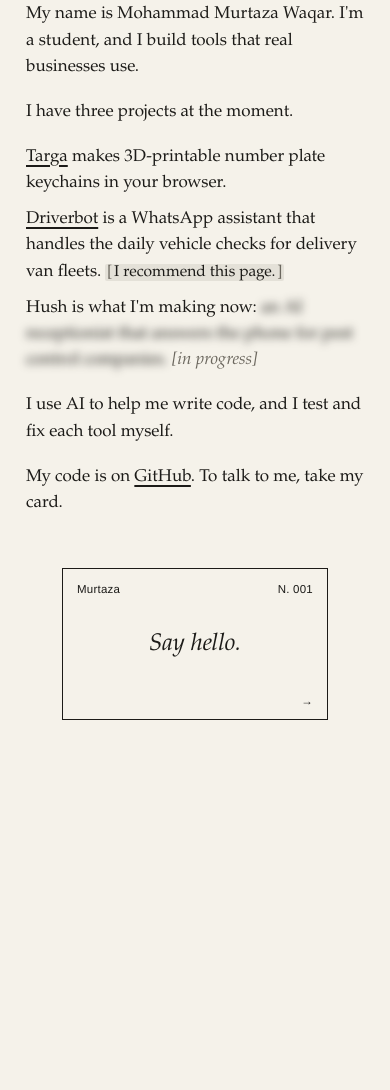
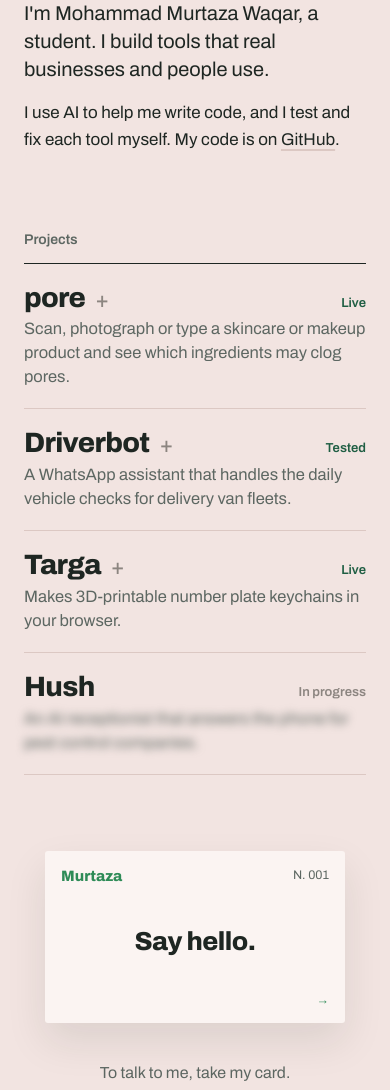
Before and after one commit to murtaza-waqar-257/portfolio, a plain HTML site: page index.html in a window 390 px wide. Shown: the part 268-1358 px from the top of the page. Before the commit the page ends 1073 px from the top, so only its background shows below. Drawn offline with Linux system fonts and the light colour scheme.

Commit message:
Restyle in pore's look and add pore as a project
Co-Authored-By: Claude Opus 5.5 <noreply@anthropic.com>
Claude-Session: https://claude.ai/code/session_01FWnBPdRkfABbxD9CNVaBcW

```diff
--- a/index.html
+++ b/index.html
@@ -1,57 +1,68 @@
 <!DOCTYPE html>
-<html lang="en">
+<html lang="en-GB">
 <head>
 <meta charset="utf-8">
 <meta name="viewport" content="width=device-width, initial-scale=1">
 <title>Mohammad Murtaza Waqar</title>
-<link rel="preconnect" href="https://fonts.googleapis.com"><link rel="preconnect" href="https://fonts.gstatic.com" crossorigin><link href="https://fonts.googleapis.com/css2?family=Pinyon+Script&display=swap" rel="stylesheet">
+<meta name="description" content="Mohammad Murtaza Waqar. A student who builds tools that real businesses and people use.">
+<meta name="theme-color" content="#f2e4e1">
+<link rel="preconnect" href="https://fonts.googleapis.com"><link rel="preconnect" href="https://fonts.gstatic.com" crossorigin>
+<link href="https://fonts.googleapis.com/css2?family=Archivo:wdth,wght@62..125,400..800&display=swap" rel="stylesheet">
 <style>
-  :root{--bg:#f5f2ea;--ink:#1c1b18;--mute:#6b675e;--hair:#d8d3c6;--green:#1f3b2e;--card:#fffdf7}
+  :root{--blush:#f2e4e1;--petal:#fbf4f2;--line:#dcc8c3;--sea:#2e8b57;--sea-deep:#1f5e43;--ink:#1e2622;--muted:#5d6762;--high:#a1443a;--stone:#8c8580;--r:3px}
   *{box-sizing:border-box;margin:0;padding:0}
-  body{background:var(--bg);color:var(--ink);font:18px/1.55 "Iowan Old Style","Palatino Linotype",Palatino,"Book Antiqua",Georgia,serif;-webkit-font-smoothing:antialiased;font-feature-settings:"onum" 1}
-  ::selection{background:var(--green);color:var(--bg)}
-  main{max-width:31em;margin:0 auto;padding:7vh 26px 10vh;animation:arrive 1.1s ease both}
-  @keyframes arrive{from{opacity:0;transform:translateY(8px)}to{opacity:1;transform:none}}
-  a,button.p{color:inherit;font:inherit;background:none;border:0;cursor:pointer;text-decoration:underline;text-decoration-thickness:1.5px;text-underline-offset:4px;text-decoration-color:var(--ink);transition:text-decoration-color .2s}
-  a:hover,button.p:hover,button.p[aria-expanded=true]{text-decoration-color:var(--green);color:var(--green)}
-  h1{font:inherit;font-weight:400}
-  button.p{padding:6px 0;margin:-6px 0}
-  a.rec{text-decoration:none;background:#e4e1d8;padding:.05em .1em;border-radius:2px;font-size:.92em;white-space:nowrap;transition:background .2s}
-  a.rec:before{content:"[";color:var(--mute);margin-right:.12em}
-  a.rec:after{content:"]";color:var(--mute);margin-left:.12em}
-  a.rec:hover{background:#d6d2c6;color:var(--ink)}
-  .mono{font:34px/1 "Pinyon Script","Snell Roundhand","Apple Chancery",cursive;color:var(--ink);text-decoration:none;letter-spacing:.02em;padding:4px 2px}
-  .mono:hover{color:var(--green)}
-  .head{display:flex;justify-content:space-between;align-items:center;padding-bottom:14px;border-bottom:3px double var(--hair);margin-bottom:9vh}
-  .date{font-size:13px;color:var(--mute);font-variant:small-caps;letter-spacing:.08em}
-  .hello{font-style:italic;font-size:30px;line-height:1.2;margin-bottom:.5em}
-  .ps{margin-top:2.2em;font-style:italic;color:var(--mute);font-size:16px}
-  .sign{margin-top:2.4em;font-style:italic;font-size:22px}
-  /* calling card */
-  .cardwrap{perspective:700px;margin:3.4em 0 0;display:flex;justify-content:center}
-  .calling{display:block;width:min(300px,100%);aspect-ratio:1.75;background:var(--card);border:1px solid var(--hair);text-decoration:none;color:var(--ink);
-    display:flex;flex-direction:column;align-items:center;justify-content:center;gap:6px;transform:rotate(-2.5deg);transition:transform .5s ease,box-shadow .5s;
-    box-shadow:0 1px 0 #fff inset,0 10px 24px rgba(50,40,20,.10),0 2px 4px rgba(50,40,20,.08)}
-  .calling:hover{color:var(--ink);box-shadow:0 1px 0 #fff inset,0 18px 34px rgba(50,40,20,.14),0 2px 4px rgba(50,40,20,.08)}
-  .calling .n{font-variant:small-caps;letter-spacing:.14em;font-size:17px}
-  .calling .r{width:28px;border-top:1px solid var(--green)}
-  .calling .t{font-style:italic;font-size:14px;color:var(--mute)}
-  .calling .c{font-size:12.5px;color:var(--green);margin-top:8px;letter-spacing:.04em}
-  .who{color:var(--mute)}
-  p+p{margin-top:1.1em}
-  .gap{height:2.2em}
-  .brk{display:block;height:.55em}
-  .blur{filter:blur(4.5px);user-select:none;-webkit-user-select:none;pointer-events:none}
-  .wip{font-style:italic;color:var(--mute);white-space:nowrap}
+  html{-webkit-text-size-adjust:100%}
+  body{background:var(--blush);color:var(--ink);font:18px/1.55 Archivo,"Helvetica Neue",Arial,sans-serif;-webkit-font-smoothing:antialiased}
+  ::selection{background:var(--sea);color:var(--petal)}
+  main{max-width:34em;margin:0 auto;padding:6vh 24px 8vh}
+  a{color:inherit;text-decoration:underline;text-decoration-thickness:1.5px;text-underline-offset:4px;text-decoration-color:var(--line);transition:text-decoration-color .2s,color .2s}
+  a:hover{color:var(--sea-deep);text-decoration-color:var(--sea)}
+  .bar{display:flex;justify-content:space-between;align-items:baseline;padding-bottom:16px;border-bottom:1px solid var(--line)}
+  .bar .mw{font-weight:800;font-variation-settings:"wdth" 112;font-size:20px;letter-spacing:-.02em;color:var(--sea);text-decoration:none}
+  .bar .hello{font-size:15px;color:var(--muted)}
+  .mark{font-weight:800;font-variation-settings:"wdth" 112;font-size:clamp(64px,19vw,116px);line-height:.9;letter-spacing:-.045em;color:var(--sea);margin:9vh 0 26px}
+  .lede{font-size:22px;line-height:1.4;max-width:24em}
+  p+p{margin-top:1em}
+  h2{font-size:14px;font-weight:600;color:var(--muted);margin:9vh 0 0;padding-bottom:12px;border-bottom:1px solid var(--ink)}
+
+  /* project list */
+  .projects{list-style:none}
+  .projects>li{border-bottom:1px solid var(--line)}
+  .row{display:grid;grid-template-columns:1fr auto;gap:4px 18px;align-items:baseline;width:100%;padding:20px 0;background:none;border:0;color:inherit;font:inherit;text-align:left;cursor:pointer}
+  .row .n{font-weight:800;font-variation-settings:"wdth" 112;font-size:32px;line-height:1;letter-spacing:-.025em;transition:color .2s}
+  .row .s{font-size:13px;font-weight:600;color:var(--sea-deep);white-space:nowrap}
+  .row .s.wip{color:var(--stone)}
+  .row .d{grid-column:1/-1;color:var(--muted);font-size:16.5px;line-height:1.45;max-width:30em}
+  .row:hover .n,.row[aria-expanded=true] .n{color:var(--sea)}
+  .row .n:after{content:"+";display:inline-block;margin-left:10px;font-weight:500;font-size:22px;color:var(--stone);transition:transform .3s}
+  .row[aria-expanded=true] .n:after{transform:rotate(45deg)}
+  .row.static{cursor:default}.row.static .n:after{content:none}.row.static:hover .n{color:var(--ink)}
+  .blur{filter:blur(4.5px);user-select:none;-webkit-user-select:none}
 
   /* drawers */
   .drawer{display:grid;grid-template-rows:0fr;transition:grid-template-rows .45s ease}
   .drawer.open{grid-template-rows:1fr}
   .drawer>div{overflow:hidden}
-  .card{margin:1.3em 0 .4em;padding:22px 0 20px;border-top:1px solid var(--hair);border-bottom:1px solid var(--hair);font-size:15.5px;line-height:1.55}
-  .card .demo{min-height:120px;display:grid;place-items:center;margin-bottom:16px}
-  .card .meta{color:var(--mute);font-size:13.5px;margin-top:10px}
-  .card .meta a{color:var(--ink)}
+  .card{margin:0 0 24px;padding:24px 20px 20px;background:var(--petal);border-radius:var(--r);font-size:16px;line-height:1.55}
+  .card .demo{min-height:120px;display:grid;place-items:center;margin-bottom:18px}
+  .card .meta{color:var(--muted);font-size:13.5px;margin-top:12px}
+  .card .go{display:inline-block;margin-top:16px;font-weight:700;color:var(--sea-deep);text-decoration:none;border-bottom:1.5px solid var(--sea);padding-bottom:1px}
+  .card .go:hover{color:var(--sea)}
+
+  /* pore preview */
+  .pore{width:100%;max-width:330px;background:var(--blush);border-radius:var(--r);padding:20px 18px}
+  .pore .pm{font-weight:800;font-variation-settings:"wdth" 112;font-size:26px;letter-spacing:-.03em;color:var(--sea);line-height:1}
+  .samples{display:flex;gap:6px;flex-wrap:wrap;margin:14px 0 16px}
+  .samples button{font:600 13px/1 Archivo,sans-serif;color:var(--ink);background:transparent;border:1.5px solid var(--ink);border-radius:20px;padding:7px 11px;cursor:pointer}
+  .samples button[aria-pressed=true]{background:var(--ink);color:var(--petal)}
+  .verdict{display:flex;align-items:baseline;gap:12px}
+  .verdict b{font-weight:800;font-variation-settings:"wdth" 112;font-size:54px;line-height:.9;color:var(--high);transition:color .3s}
+  .verdict.clear b{color:var(--sea)}
+  .verdict span{font-size:15px;line-height:1.35;max-width:14em}
+  .glance{display:flex;gap:3px;height:12px;border-radius:var(--r);overflow:hidden;margin-top:16px}
+  .glance i{transition:flex-grow .5s ease;min-width:4px}
+  .legend{display:flex;flex-wrap:wrap;gap:4px 14px;margin-top:10px;font-size:13px;color:var(--muted)}
+  .legend span:before{content:"";display:inline-block;width:9px;height:9px;border-radius:2px;margin-right:6px;background:var(--c)}
 
   /* Targa — type a plate, then open it in the real app */
   .kcwrap{width:100%;text-align:center}
@@ -83,59 +94,85 @@
   .shadow{position:absolute;left:50%;bottom:14px;width:240px;height:16px;margin-left:-120px;border-radius:50%;background:radial-gradient(closest-side,rgba(40,30,15,.28),transparent);pointer-events:none}
   .fields{display:flex;justify-content:center;gap:16px;margin-top:2px}
   .fields label{display:flex;flex-direction:column;align-items:center}
-  .fields input{border:0;border-bottom:1px solid var(--ink);outline:0;background:transparent;text-align:center;text-transform:uppercase;font:600 18px/1.7 "Helvetica Neue",Arial,sans-serif;letter-spacing:.08em;color:var(--ink);border-radius:0;width:2.6em}
+  .fields input{border:0;border-bottom:1px solid var(--ink);outline:0;background:transparent;text-align:center;text-transform:uppercase;font:600 18px/1.7 Archivo,"Helvetica Neue",Arial,sans-serif;letter-spacing:.08em;color:var(--ink);border-radius:0;width:2.6em}
   .fields #plateIn{width:7.6em}
-  .fields input:focus{border-color:var(--green)}
-  .fields span{font-size:11.5px;color:var(--mute);font-variant:small-caps;letter-spacing:.08em;margin-top:3px}
+  .fields input:focus{border-color:var(--sea)}
+  .fields span{font-size:11.5px;color:var(--mute);letter-spacing:.02em;margin-top:3px}
   .tip{font-size:12.5px;color:var(--mute);margin-top:12px}
-  .make{display:block;padding:12px 0;margin:2px auto 0;font:italic 16px/1 "Iowan Old Style","Palatino Linotype",Palatino,Georgia,serif;color:var(--ink);text-align:center}
+  .make{display:block;padding:12px 0;margin:2px auto 0;font:600 16px/1 Archivo,sans-serif;color:var(--ink);text-align:center;text-decoration:none}
   .make span{border-bottom:1px solid var(--ink);padding-bottom:1px}
-  .make:hover span{color:var(--green);border-color:var(--green)}
+  .make:hover span{color:var(--sea);border-color:var(--sea)}
 
-  /* Driver Bot — messages typing */
-  .chat{width:100%;max-width:300px;font:14px/1.35 "Helvetica Neue",Arial,sans-serif}
-  .msg{padding:6px 10px;border-radius:12px;margin:5px 0;width:fit-content;max-width:85%;opacity:0;transform:translateY(4px);transition:opacity .2s ease-out,transform .2s ease-out}
+
+  /* Driverbot chat */
+  .chat{width:100%;max-width:300px;font:14px/1.35 Archivo,"Helvetica Neue",Arial,sans-serif}
+  .msg{padding:7px 11px;border-radius:12px;margin:5px 0;width:fit-content;max-width:85%;opacity:0;transform:translateY(4px);transition:opacity .2s ease-out,transform .2s ease-out}
   .msg.show{opacity:1;transform:none}
-  .msg.bot{background:#ebe9e3}
-  .msg.drv{background:var(--ink);color:var(--bg);margin-left:auto}
-  .dots span{display:inline-block;width:5px;height:5px;border-radius:50%;background:var(--mute);margin:0 1.5px;animation:d 1s infinite}
+  .msg.bot{background:#efe4e1}
+  .msg.drv{background:var(--sea-deep);color:var(--petal);margin-left:auto}
+  .dots span{display:inline-block;width:5px;height:5px;border-radius:50%;background:var(--muted);margin:0 1.5px;animation:d 1s infinite}
   .dots span:nth-child(2){animation-delay:.15s}.dots span:nth-child(3){animation-delay:.3s}
   @keyframes d{50%{opacity:.2}}
 
-  :focus-visible{outline:2px solid var(--green);outline-offset:3px;border-radius:2px}
-  .fields input:focus-visible{outline:0;border-bottom:2px solid var(--green)}
-  @media (prefers-reduced-motion:reduce){main{animation:none}.drawer,.msg,.calling,a,button.p{transition:none}.dots span{animation:none}}
-  footer{margin-top:3.2em;display:flex;justify-content:space-between;font-size:14px;color:var(--mute)}
+  /* calling card */
+  .cardwrap{perspective:700px;margin:9vh 0 0;display:flex;justify-content:center}
+  .calling{position:relative;display:block;width:min(300px,100%);aspect-ratio:1.75;background:var(--petal);border-radius:var(--r);text-decoration:none;color:var(--ink);transition:transform .5s ease,box-shadow .5s;box-shadow:0 18px 40px rgba(30,38,34,.10)}
+  .calling:hover{color:var(--ink);box-shadow:0 24px 50px rgba(30,38,34,.14)}
+  .calling span{position:absolute;font-size:12.5px}
+  .calling .tl{left:16px;top:14px;font-weight:800;font-variation-settings:"wdth" 112;color:var(--sea);font-size:15px}
+  .calling .tr{right:16px;top:15px;color:var(--muted)}
+  .calling .mid{left:50%;top:52%;transform:translate(-50%,-50%);white-space:nowrap;font-weight:800;font-variation-settings:"wdth" 112;font-size:26px;letter-spacing:-.02em}
+  .calling .br{right:16px;bottom:12px;color:var(--sea)}
+  .after{margin-top:2.4em;color:var(--muted);font-size:16px;text-align:center}
+  footer{margin-top:7vh;padding-top:16px;border-top:1px solid var(--line);font-size:13px;font-weight:500;font-variation-settings:"wdth" 112;letter-spacing:.06em;color:#9a908c}
 
-  @media (max-width:520px){body{font-size:17px}main{padding-top:10vh}}
-  .calling.v{transform:none;font:12px/1.4 "Helvetica Neue",Helvetica,Arial,sans-serif;letter-spacing:.02em;position:relative;align-items:stretch;justify-content:flex-start;gap:0}
-  .v .tl,.v .tr,.v .bl,.v .br{position:absolute}.v .tl{left:18px;top:16px}.v .tr{right:18px;top:16px}.v .bl{left:18px;bottom:14px}.v .br{right:18px;bottom:14px}
-  .v2{background:#141412!important;color:#e9e5da!important;border:0!important;box-shadow:0 16px 30px rgba(0,0,0,.22)!important}
-  .v2 .tr{color:#77736a}.v2 .bl{font-size:13px}
-  .v3{background:transparent!important;border:1px solid var(--ink)!important;box-shadow:none!important}
-  .v3 .mid{position:absolute;left:50%;top:50%;transform:translate(-50%,-50%);white-space:nowrap;font:italic 24px "Iowan Old Style","Palatino Linotype",Palatino,Georgia,serif;letter-spacing:0}
-  .v3:hover{background:var(--card)!important}
-  .v4{aspect-ratio:auto!important;width:min(290px,100%)!important;background:#fff!important;border:0!important;padding:16px 18px 18px;display:block!important;line-height:1.5!important;box-shadow:0 1px 0 var(--hair),0 8px 18px rgba(50,40,20,.08)!important}
-  .v4 b{font-weight:700;font-size:14px;display:block}.v4 i{font-size:14px}.v4 small{display:block;color:#6f6b62;margin-top:6px;font-size:11.5px}
-  .calling.v3{width:266px!important;font-size:11.5px}
-  .v3 .tl{left:14px;top:12px}.v3 .tr{right:14px;top:12px}.v3 .br{right:14px;bottom:10px}
-  .cardwrap{margin-top:3em!important}
+  :focus-visible{outline:2px solid var(--sea);outline-offset:3px;border-radius:2px}
+  .fields input:focus-visible{outline:0;border-bottom:2px solid var(--sea)}
+  @media (max-width:520px){body{font-size:17px}.lede{font-size:20px}.row .n{font-size:28px}}
+  @media (prefers-reduced-motion:reduce){*{animation:none!important;transition:none!important}}
 </style>
 </head>
 <body>
 <main>
-  <div class="head"><a class="mono" href="index.html" aria-label="Mohammad Murtaza Waqar, home">M.W.</a></div>
+  <div class="bar"><a class="mw" href="index.html" aria-label="Mohammad Murtaza Waqar, home">M.W.</a><span class="hello" id="hello">Good evening.</span></div>
 
-  <h1 class="hello" id="hello">Good evening.</h1>
-  <p>My name is Mohammad Murtaza Waqar. I'm a student, and I build tools that real businesses use.</p>
+  <h1 class="mark">murtaza.</h1>
+  <p class="lede">I'm Mohammad Murtaza Waqar, a student. I build tools that real businesses and people use.</p>
+  <p>I use AI to help me write code, and I test and fix each tool myself. My code is on <a href="https://github.com/murtaza-waqar-257" target="_blank" rel="noopener">GitHub</a>.</p>
 
-  <p>I have three projects at the moment.</p>
-
-  <p><button class="p" data-d="targa" aria-expanded="false">Targa</button> makes 3D-printable number plate keychains in your browser.<span class="brk"></span>
-     <button class="p" data-d="driver" aria-expanded="false">Driverbot</button> is a WhatsApp assistant that handles the daily vehicle checks for delivery van fleets. <a class="rec" href="driver-bot.html">I recommend this page.</a><span class="brk"></span>
-     Hush is what I'm making now: <span class="blur" aria-hidden="true">an AI receptionist that answers the phone for pest control companies.</span> <span class="wip">[in progress]</span></p>
-
-  <div class="drawer" id="targa"><div><div class="card">
+  <h2>Projects</h2>
+  <ul class="projects">
+    <li>
+      <button class="row" data-d="pore" aria-expanded="false" aria-controls="pore"><span class="n">pore</span><span class="s">Live</span><span class="d">Scan, photograph or type a skincare or makeup product and see which ingredients may clog pores.</span></button>
+      <div class="drawer" id="pore"><div><div class="card">
+        <div class="demo"><div class="pore" aria-label="Preview of a pore result">
+          <div class="pm">pore</div>
+          <div class="samples" role="group" aria-label="Sample products">
+            <button type="button" data-s="0" aria-pressed="true">Cleansing balm</button>
+            <button type="button" data-s="1" aria-pressed="false">Gel moisturiser</button>
+            <button type="button" data-s="2" aria-pressed="false">Foundation</button>
+          </div>
+          <div class="verdict" id="pv"><b id="pn">3</b><span id="pt">ingredients may clog pores.</span></div>
+          <div class="glance" id="pg"><i style="background:var(--high)"></i><i style="background:var(--stone)"></i><i style="background:var(--sea)"></i><i style="background:#b8aeab"></i></div>
+          <div class="legend" id="pl"></div>
+        </div></div>
+        <p>It reads the barcode, a photo of the pack or a typed list. Then it checks every ingredient against a list I researched from lab studies. If a product isn't in the open database, it finds the ingredients on the web by itself. Free, with no ads and no sign-up.</p>
+        <p class="meta">JavaScript, Vercel functions, Claude (vision and web search), Open Beauty Facts</p>
+        <a class="go" href="https://pore-omega.vercel.app" target="_blank" rel="noopener">Open pore ↗</a>
+      </div></div></div>
+    </li>
+    <li>
+      <button class="row" data-d="driver" aria-expanded="false" aria-controls="driver"><span class="n">Driverbot</span><span class="s">Tested</span><span class="d">A WhatsApp assistant that handles the daily vehicle checks for delivery van fleets.</span></button>
+      <div class="drawer" id="driver"><div><div class="card">
+        <div class="demo"><div class="chat" id="chat"></div></div>
+        <p>Drivers do not need a new app. The bot asks for photos of the van and the load. It reads the ETA from a screenshot. It uses GPS to tell the office when the van arrives.</p>
+        <p class="meta">Python, Flask, Claude, WhatsApp Cloud API, Geotab, Supabase</p>
+        <a class="go" href="driver-bot.html">See the full page and try the demo</a>
+      </div></div></div>
+    </li>
+    <li>
+      <button class="row" data-d="targa" aria-expanded="false" aria-controls="targa"><span class="n">Targa</span><span class="s">Live</span><span class="d">Makes 3D-printable number plate keychains in your browser.</span></button>
+      <div class="drawer" id="targa"><div><div class="card">
     <form class="demo" id="plateForm">
       <div class="kcwrap">
         <div class="scene" id="scene" aria-label="3D keychain preview. Drag to turn it.">
@@ -158,28 +195,28 @@
           <label><input id="yearIn" value="08" maxlength="2" inputmode="numeric" aria-label="Year" autocomplete="off"><span>Year</span></label>
         </div>
         <p class="tip">Change the plate. Flick the keychain to spin it.</p>
-        <a class="make" id="make" href="https://waqarmmurtaza-dev.github.io/hiway-keychain/?targa=AB%20123%20CD" target="_blank" rel="noopener"><span>Make the file for a 3D printer ↗</span></a>
+        <a class="make" id="make" href="https://waqarmmurtaza-dev.github.io/hiway-keychain/?targa=AB%20123%20CD" target="_blank" rel="noopener"><span>Make the file for a 3D printer</span> ↗</a>
       </div>
     </form>
-    You type an Italian number plate. The web app makes a 3D model of the keychain. You can send the file directly to a 3D printer.
-    <p class="meta">JavaScript, Three.js, 3MF. Live.</p>
+    <p>You type an Italian number plate. The web app makes a 3D model of the keychain. You can send the file directly to a 3D printer.</p>
+    <p class="meta">JavaScript, Three.js, 3MF</p>
   </div></div></div>
 
-  <div class="drawer" id="driver"><div><div class="card">
-    <div class="demo"><div class="chat" id="chat"></div></div>
-    Drivers do not need a new app. The bot asks for photos of the van and the load. It reads the ETA from a screenshot. It uses GPS to tell the office when the van arrives.
-    <p class="meta">Python, Flask, Claude, WhatsApp Cloud API, Geotab, Supabase. Built and tested. <a href="driver-bot.html">See the full page and try the demo →</a></p>
-  </div></div></div>
 
-  <p style="margin-top:1.1em">I use AI to help me write code, and I test and fix each tool myself.</p>
+    </li>
+    <li>
+      <div class="row static"><span class="n">Hush</span><span class="s wip">In progress</span><span class="d"><span class="blur" aria-hidden="true">An AI receptionist that answers the phone for pest control companies.</span></span></div>
+    </li>
+  </ul>
 
-  <p>My code is on <a href="https://github.com/murtaza-waqar-257" target="_blank" rel="noopener">GitHub</a>. To talk to me, take my card.</p>
+  <div class="cardwrap"><a class="calling" id="calling" href="about.html"><span class="tl">Murtaza</span><span class="tr">N. 001</span><span class="mid">Say hello.</span><span class="br">→</span></a></div>
+  <p class="after">To talk to me, take my card.</p>
 
-
-  <div class="cardwrap"><a class="calling v v3" id="calling" href="about.html"><span class="tl">Murtaza</span><span class="tr">N. 001</span><span class="mid">Say hello.</span><span class="br">→</span></a></div>
+  <footer>made by murtaza.</footer>
 </main>
 
 <script>
+
   // a host greets you by the hour
   const now=new Date(), h=now.getHours();
   document.getElementById('hello').textContent=(h<5?'Good evening.':h<12?'Good morning.':h<18?'Good afternoon.':'Good evening.');
@@ -188,7 +225,7 @@
   cc.addEventListener('pointermove',e=>{const r=cc.getBoundingClientRect(),x=(e.clientX-r.left)/r.width-.5,y=(e.clientY-r.top)/r.height-.5;cc.style.transform=`rotateY(${x*14}deg) rotateX(${-y*14}deg)`});
   cc.addEventListener('pointerleave',()=>cc.style.transform='');
 
-  const btns=[...document.querySelectorAll('button.p')];
+  const btns=[...document.querySelectorAll('button.row')];
   let chatTimer=[];
 
   btns.forEach(b=>b.addEventListener('click',()=>{
@@ -244,6 +281,22 @@
     });
   }
   function add(c,who,txt){const m=document.createElement('div');m.className='msg '+who;m.textContent=txt;c.appendChild(m);requestAnimationFrame(()=>m.classList.add('show'))}
+
+  // pore: three sample products, coloured like the real results page
+  const SAMPLES=[
+    {n:3,t:'ingredients may clog pores.',parts:[3,1,9,4]},
+    {n:0,t:'Nothing in this product is known to clog pores.',parts:[0,0,12,3]},
+    {n:1,t:'ingredient may clog pores.',parts:[1,2,14,6]}];
+  const LABELS=[['may clog pores','var(--high)'],['weak warnings','var(--stone)'],['safe for pores','var(--sea)'],['no rating yet','#b8aeab']];
+  function showSample(i){
+    const s=SAMPLES[i]; document.getElementById('pn').textContent=s.n; document.getElementById('pt').textContent=s.t;
+    document.getElementById('pv').classList.toggle('clear',s.n===0);
+    [...document.getElementById('pg').children].forEach((b,k)=>{b.style.flexGrow=s.parts[k];b.style.display=s.parts[k]?'':'none'});
+    document.getElementById('pl').innerHTML=s.parts.map((c,k)=>c?`<span style="--c:${LABELS[k][1]}">${c} ${LABELS[k][0]}</span>`:'').join('');
+    document.querySelectorAll('.samples button').forEach(b=>b.setAttribute('aria-pressed',b.dataset.s==i));
+  }
+  document.querySelectorAll('.samples button').forEach(b=>b.addEventListener('click',()=>showSample(+b.dataset.s)));
+  showSample(0);
 </script>
 </body>
 </html>
```
Also changed, not shown: about.html (+29 -20 lines).
